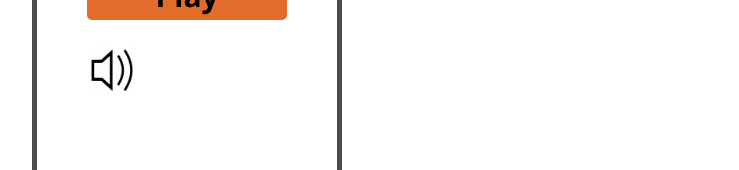
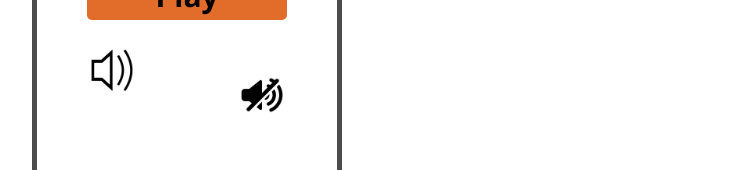
Before and after one commit to ADGWarnasooriya/Game-Assgnment, a plain HTML site: page index.html in a window 1280 px wide. Shown: the part 280-450 px from the top of the page, without its empty margins (5-744 px from the left). Drawn offline with Linux system fonts and the light colour scheme.

Commit message:
sound-off

```diff
--- a/index.html
+++ b/index.html
@@ -15,6 +15,7 @@
         <div class="options">
             <button class="play">Play</button>
             <img src="./5976518.png" class="sound-on">
+            <img src="./766180.png" class="sound-off">
         </div>
     </div>
     <script src="./script.js"></script>
--- a/style.css
+++ b/style.css
@@ -52,3 +52,11 @@ body {
     margin-top: 125px;
     margin-left: -200px;
 }
+
+.sound-off {
+    width: 50px;
+    height: 50px;
+    position: absolute;
+    margin-top: 150px;
+    margin-left: -50px;
+}
```
